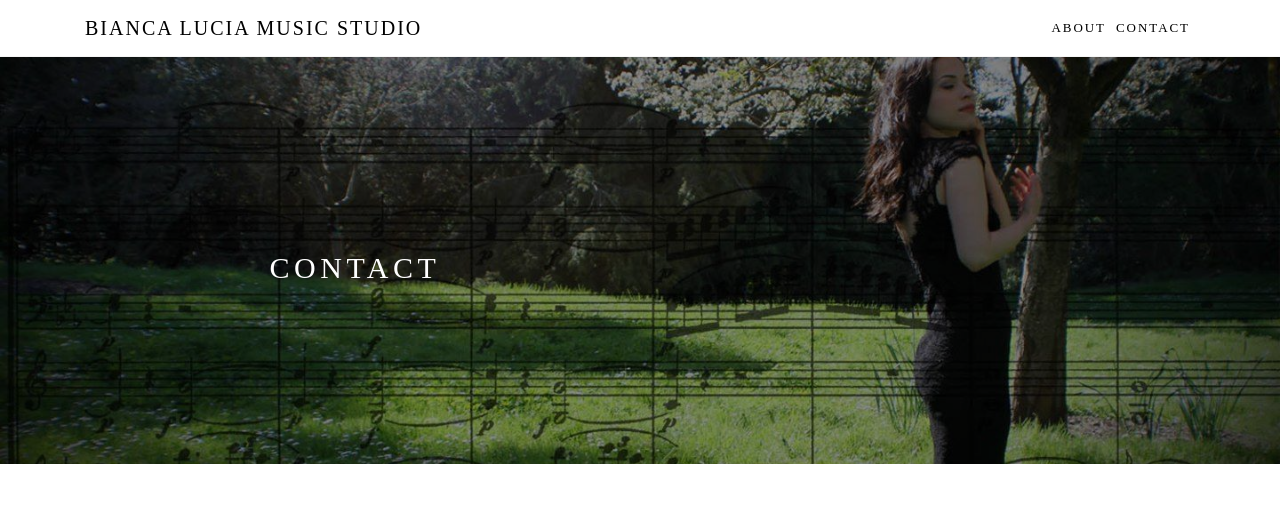
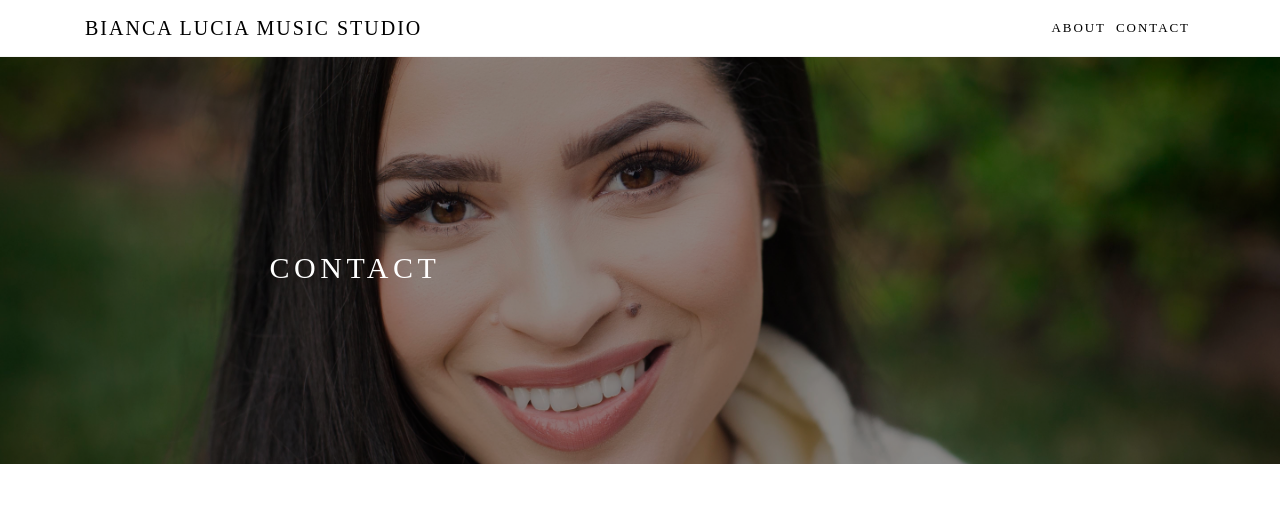
Before and after one commit to brianxautumn/biancaluciamusic, a React (Create React App) app: page /contact in a window 1280 px wide. Shown: the top 514 px of the page. Built offline with nearby package versions, Linux system fonts and the light colour scheme.

Commit message:
Fix background image

```diff
--- a/src/index.css
+++ b/src/index.css
@@ -24,6 +24,10 @@ code {
   background-image: url('../src/img/bg4.jpg');
 }
 
+#contact{
+  background-image: url('../src/img/web_Bianca-118-Edit.jpg');
+}
+
 .caption-content {
   text-shadow: 4px 3px 5px rgba(0,0,0,0.6);
   color: white;
--- a/src/pages/Contact.js
+++ b/src/pages/Contact.js
@@ -6,7 +6,7 @@ const Contact = ({ }) => {
     <>
       <section
         className="module module-header bg-dark bg-dark-50"
-        id="about"
+        id="contact"
         style={{
           backgroundPosition: '90% 15%;'
         }}>
```
